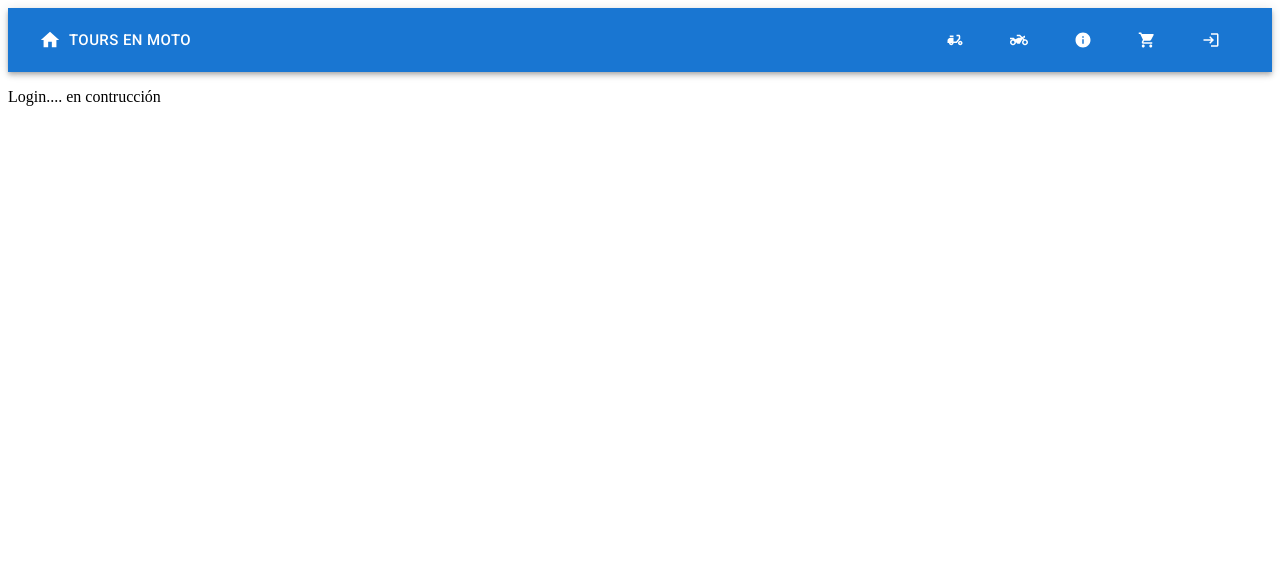
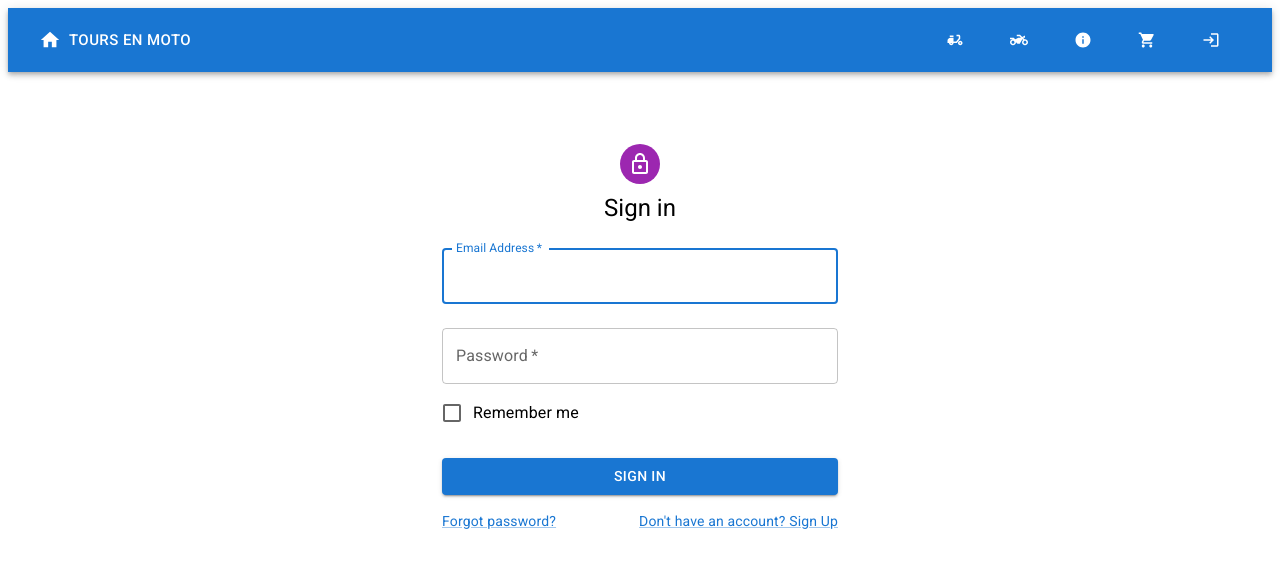
Before and after one commit to GBarlocco/toursEnMotoGastonBarlocco, a React (Create React App) app in the folder app/: page /login in a window 1280 px wide. Shown: the top 568 px of the page. Built offline with nearby package versions, Linux system fonts and the light colour scheme.

Commit message:
Entrega final 05042022

```diff
--- a/app/src/components/BasicWidget.jsx
+++ b/app/src/components/BasicWidget.jsx
@@ -1,10 +1,10 @@
 import { Button, Grid, Box } from '@mui/material';
 import { NavLink } from "react-router-dom";
 import MopedIcon from '@mui/icons-material/Moped';
+import { } from '@mui/material';
 
 const BasicWidget = () => {
     return (
-        <Grid>
         <Grid>
             <Box>
                 <Button
@@ -17,7 +17,6 @@
                 </Button>
             </Box>
         </Grid>
-        </Grid>
     );
 };
 export default BasicWidget;
--- a/app/src/components/ItemDetail.jsx
+++ b/app/src/components/ItemDetail.jsx
@@ -1,4 +1,4 @@
-import { Card, CardActionArea, Typography, CardMedia, CardContent, Grid, Box, Button } from '@mui/material';
+import { Card, CardActionArea, Typography, CardMedia, CardContent, Grid, Box, Button, Container } from '@mui/material';
 import { useState, useContext, useEffect } from "react";
 import { NavLink } from "react-router-dom";
 import { toast } from "react-toastify";
@@ -28,10 +28,17 @@
 
     return (
         <>
-            <Grid container>
+            <Container component="main" maxWidth="xs">
                 <Grid>
-                    <Box display="flex" marginTop={3}>
-                        <Card sx={{ maxWidth: 500, marginLeft: 5 }} >
+                    <Box
+                        sx={{
+                            marginTop: 3,
+                            display: 'flex',
+                            flexDirection: 'column',
+                            alignItems: 'center',
+                        }}
+                    >
+                        <Card sx={{ maxWidth: 500 }} >
                             <CardActionArea>
                                 <CardMedia
                                     component="img"
@@ -52,8 +59,15 @@
                     </Box>
                 </Grid>
                 <Grid>
-                    <Box display="flex" marginTop={3}>
-                        <Card sx={{ marginLeft: 5 }}>
+                    <Box
+                        sx={{
+                            marginTop: 3,
+                            display: 'flex',
+                            flexDirection: 'column',
+                            alignItems: 'center',
+                        }}
+                    >
+                        <Card>
                             {buttonCart ?
                                 <Button
                                     variant="outlined"
@@ -69,7 +83,7 @@
                         </Card>
                     </Box>
                 </Grid>
-            </Grid>
+            </Container>
         </>
     )
 };
--- a/app/src/components/Login.jsx
+++ b/app/src/components/Login.jsx
@@ -1,9 +1,81 @@
-import { Box } from '@mui/material';
+import { Avatar, Button, TextField, FormControlLabel, Link, Checkbox, Grid, Box, Typography, Container } from '@mui/material';
+import LockOutlinedIcon from '@mui/icons-material/LockOutlined';
+import { db } from "../firebase/firebase";
+
 const Login = () => {
+    const handleSubmit = (event) => {
+        event.preventDefault();
+        const data = new FormData(event.currentTarget);
+        console.log({
+            email: data.get('email'),
+            password: data.get('password'),
+        });
+    };
+
     return (
-        <Box>
-            <p>Login.... en contrucción</p>
-        </Box>
+
+        <Container component="main" maxWidth="xs">
+            <Box
+                sx={{
+                    marginTop: 8,
+                    display: 'flex',
+                    flexDirection: 'column',
+                    alignItems: 'center',
+                }}
+            >
+                <Avatar sx={{ m: 1, bgcolor: 'secondary.main' }}>
+                    <LockOutlinedIcon />
+                </Avatar>
+                <Typography component="h1" variant="h5"> Sign in </Typography>
+                <Box component="form" onSubmit={handleSubmit} noValidate sx={{ mt: 1 }}>
+                    <TextField
+                        margin="normal"
+                        required
+                        fullWidth
+                        id="email"
+                        label="Email Address"
+                        name="email"
+                        autoComplete="email"
+                        autoFocus
+                    />
+                    <TextField
+                        margin="normal"
+                        required
+                        fullWidth
+                        name="password"
+                        label="Password"
+                        type="password"
+                        id="password"
+                        autoComplete="current-password"
+                    />
+                    <FormControlLabel
+                        control={<Checkbox value="remember" color="primary" />}
+                        label="Remember me"
+                    />
+                    <Button
+                        type="submit"
+                        fullWidth
+                        variant="contained"
+                        sx={{ mt: 3, mb: 2 }}
+                    >
+                        Sign In
+                    </Button>
+                    <Grid container>
+                        <Grid item xs>
+                            <Link href="#" variant="body2">
+                                Forgot password?
+                            </Link>
+                        </Grid>
+                        <Grid item>
+                            <Link href="#" variant="body2">
+                                {"Don't have an account? Sign Up"}
+                            </Link>
+                        </Grid>
+                    </Grid>
+                </Box>
+            </Box>
+        </Container>
     );
-};
+}
+
 export default Login;
--- a/app/src/firebase/firebase.jsx
+++ b/app/src/firebase/firebase.jsx
@@ -10,6 +10,5 @@
     appId: "1:938620448485:web:b6a6f4df94ee09ac036e0c"
 };
 
-// Initialize Firebase
 const app = initializeApp(firebaseConfig);
 export const db = getFirestore (app);
```
Lines whose indentation alone changed are shown as unchanged.
